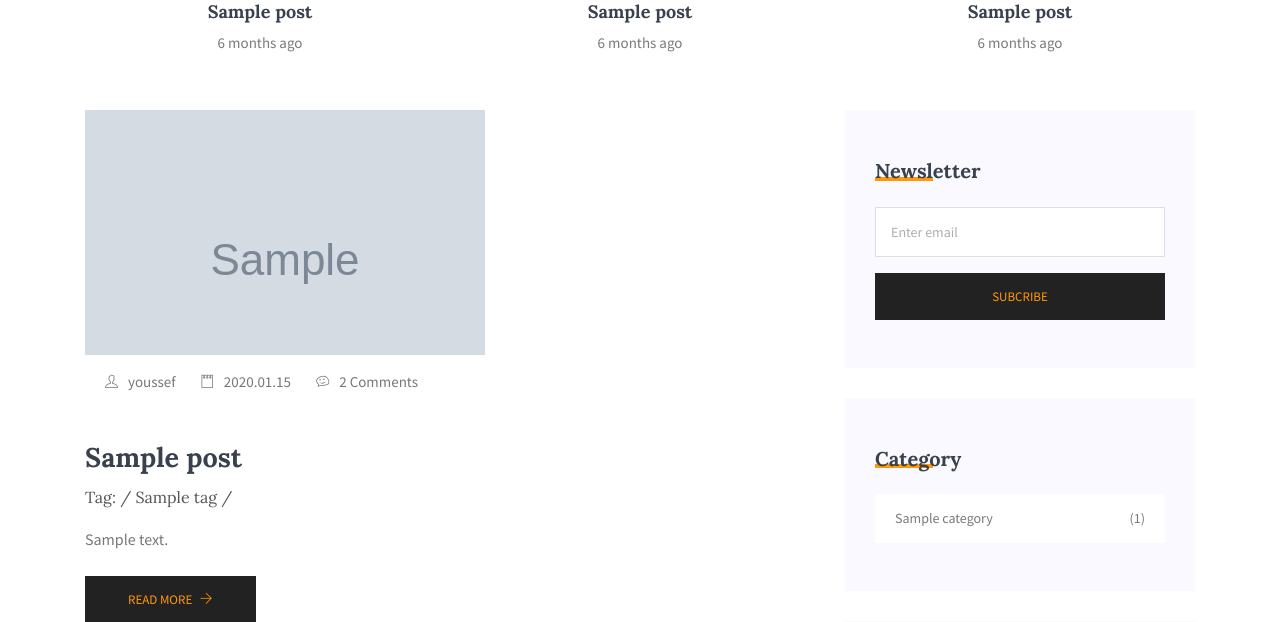
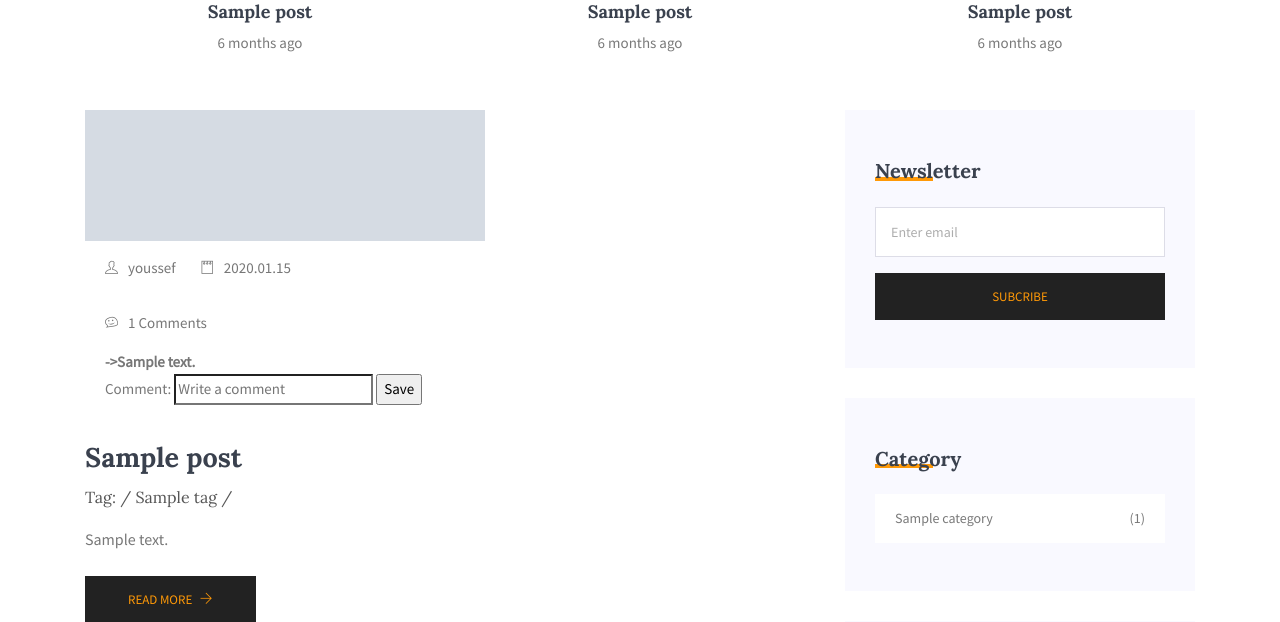
Before and after one commit to shantanuray86/Laravel-Blog, a Laravel app: page / in a window 1280 px wide. Shown: the part 972-1594 px from the top of the page. Run offline with Laravel 8, Linux system fonts and the light colour scheme; data comes from the database, SQL or seed files in the repository; tables that the repository leaves empty hold one stand-in row (values such as "Sample post"); grey boxes marked "Sample" are stand-in pictures.

Commit message:
second commit

```diff
--- /dev/null
+++ b/app/Comment.php
@@ -0,0 +1,10 @@
+<?php
+
+namespace App;
+
+use Illuminate\Database\Eloquent\Model;
+
+class Comment extends Model
+{
+    protected $fillable = ['comment', 'post_id'];
+}
--- a/app/Post.php
+++ b/app/Post.php
@@ -13,6 +13,10 @@
     {
         return $this->belongsTo('App\Category');
     }
+    public function comment()
+    {
+        return $this->hasMany('App\Comment');
+    }
     public function tags()
     {
         return $this->belongsToMany('App\Tag');
--- a/resources/views/welcome.blade.php
+++ b/resources/views/welcome.blade.php
@@ -119,7 +119,24 @@
                   <ul class="thumb-info">
                     <li><a href="#"><i class="ti-user"></i>{{$post->user->name}}</a></li>
                     <li><a href="#"><i class="ti-notepad"></i>{{$post->created_at->format('Y.m.d')}}</a></li>
-                    <li><a href="#"><i class="ti-themify-favicon"></i>2 Comments</a></li>
+                    <li><a href="#"><i class="ti-themify-favicon"></i>{{count($post->comment)}} Comments</a>
+                    <ul>
+                      @foreach($post->comment as $comm)
+                      <li><b>->{{$comm->comment}}</b></li>
+                      @endforeach
+                    </ul>
+                    <div>
+                      <form role="search" method="post" class="search-form" action="{{route('comment.store')}}">
+                      @csrf
+                        <label for="search-input" id="shanComment" class="search-label">
+                          Comment:
+                        </label>
+                        <input id="{{$post->id}}" type="search" class="search-input" placeholder="Write a comment" value="" name="comment" title="Search for:" />
+                        <input type="hidden" value="{{$post->id}}" name="post_id" />
+                        <input type="submit" class="search-submit" value="Save" />
+                      </form>
+                    </div>
+                    </li>
                   </ul>
                 </div>
                 <div class="details mt-20">
@@ -320,5 +337,14 @@
   <script src="{{asset('js/jquery.ajaxchimp.min.js')}}"></script>
   <script src="{{asset('js/mail-script.js')}}"></script>
   <script src="{{asset('js/main.js')}}"></script>
+
+  <script type="text/javascript">
+    document.getElementById("shanComment").addEventListener("click", function(e) {
+      if (e.target == this) {
+        e.preventDefault();
+        this.classList.toggle("clicked");
+      }
+    });
+  </script>
 </body>
 </html>
--- a/routes/web.php
+++ b/routes/web.php
@@ -28,6 +28,7 @@
     Route::get('/restore/{id}', 'PostController@restore')->name('posts.restore');
     Route::get('/users/{user}/profile', 'UserController@edit')->name('user.edit');
     Route::post('/users/{user}/profile', 'UserController@update')->name('user.update');
+    Route::post('/comment', 'CommentController@store')->name('comment.store');
 });
 Route::group(['middleware' => ['auth', 'VerifyAdmin']], function () {
     Route::get('/dashboard', 'DashboardController@index')->name('dashboard');
```
Also changed, not shown: app/Http/Controllers/CommentController.php (added, +28 -0 lines), database/migrations/2020_07_21_151600_create_comments_table.php (added).
